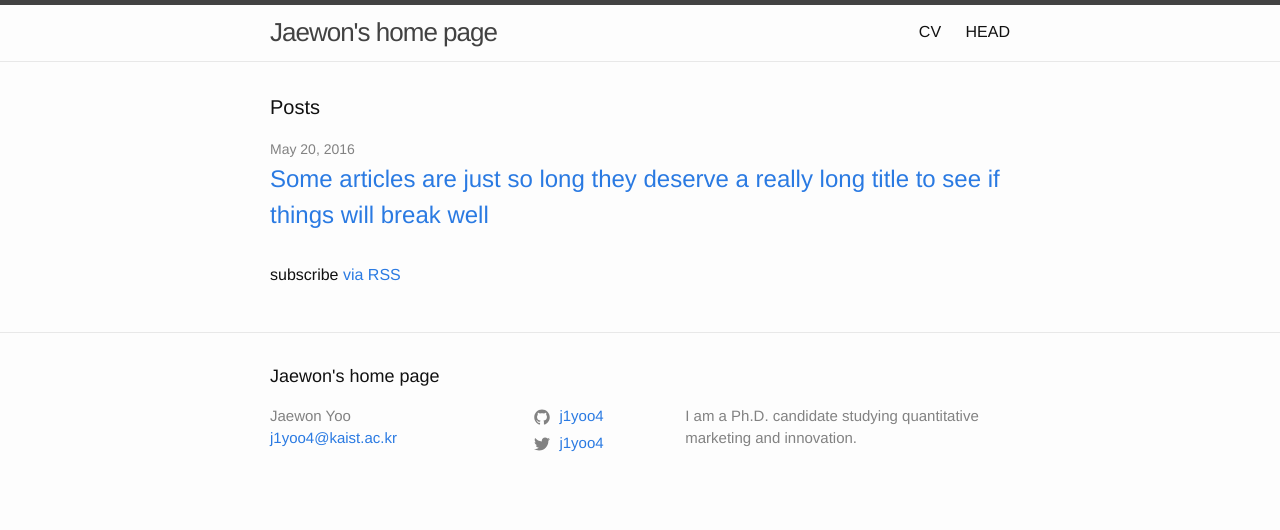
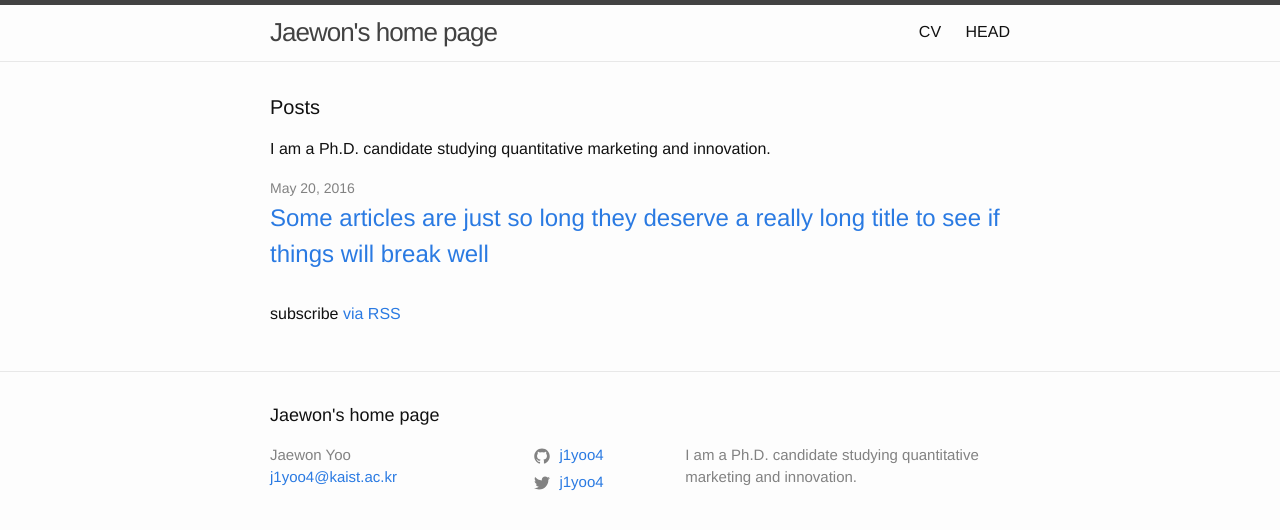
Before and after one commit to j1yoo/j1yoo.github.io, a Jekyll site: the page built from index.md, in a window 1280 px wide. Shown: the top 530 px of the page. Built offline with Jekyll 4.4.1, drawn with Linux system fonts in a browser that asks for light colours.

Commit message:
Update index.md

```diff
--- a/index.md
+++ b/index.md
@@ -1,3 +1,5 @@
 ---
 layout: home
 ---
+
+I am a Ph.D. candidate studying quantitative marketing and innovation.
```
